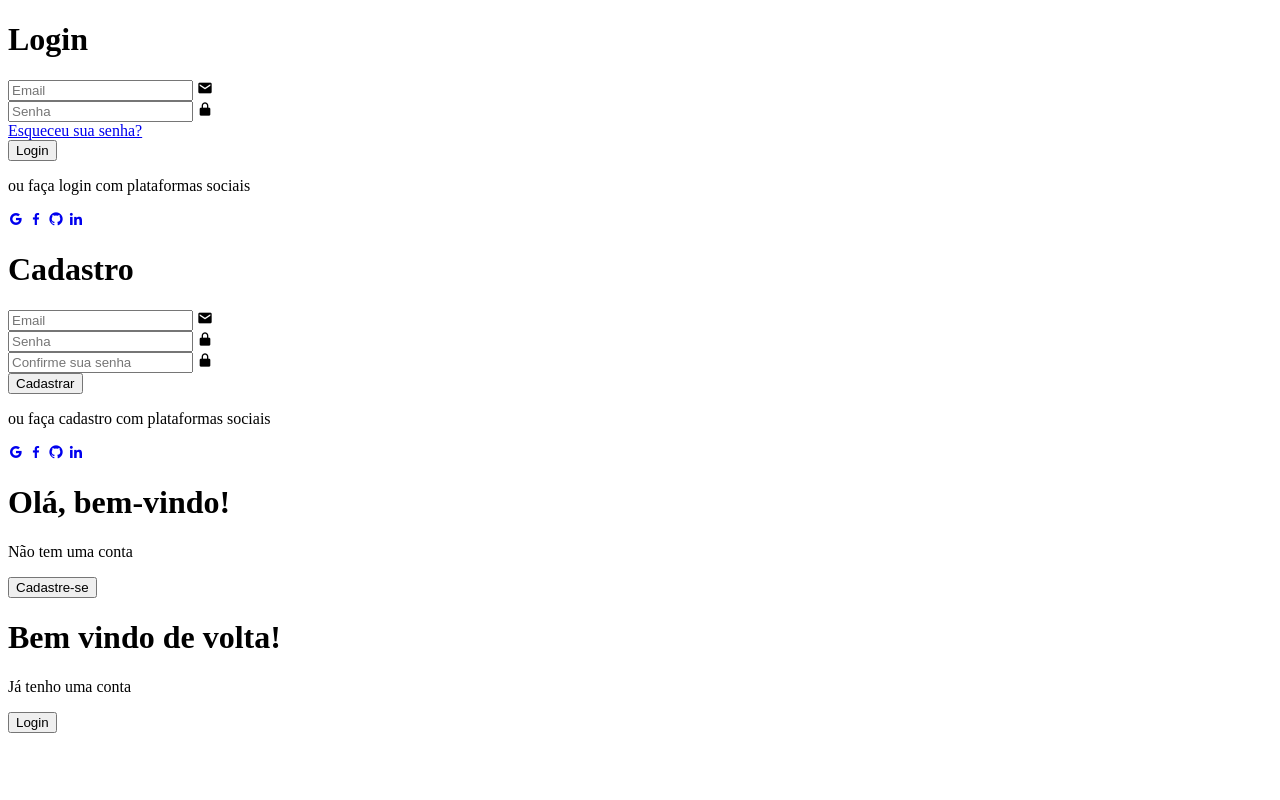
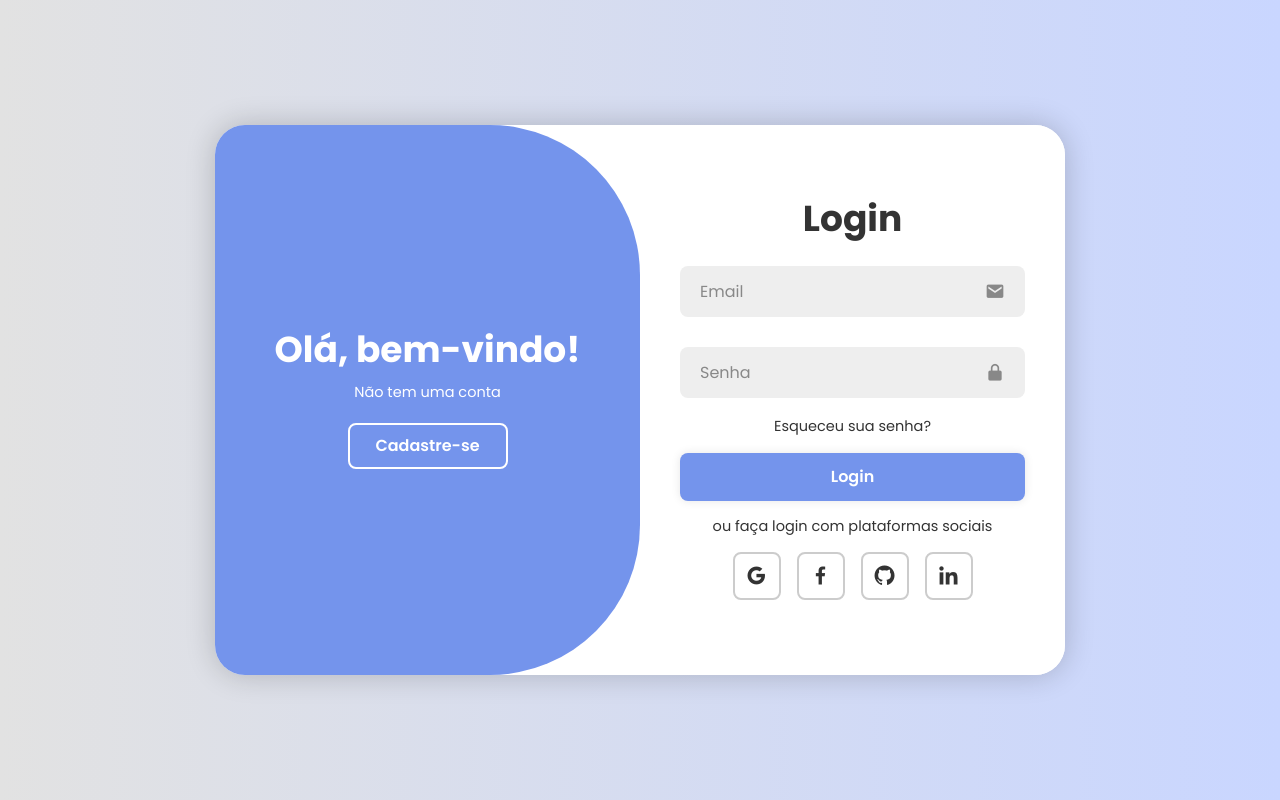
Before and after one commit to GabrielZubioli/front-api-login-school-work, a plain HTML site: page index.html in a window 1280 px wide. Drawn offline with nearby package versions, Linux system fonts and the light colour scheme; the site is published under a folder, as on GitHub Pages, so addresses that start at the root find nothing.

Commit message:
Update index.html

```diff
--- a/index.html
+++ b/index.html
@@ -6,7 +6,7 @@
     <meta name="viewport" content="width=device-width, initial-scale=1.0" />
     <title>Tela de Login Responsiva</title>
     <link href="https://unpkg.com/boxicons@2.1.4/css/boxicons.min.css" rel="stylesheet" />
-    <link rel="stylesheet" href="/css/style.css" />
+    <link rel="stylesheet" href="css/style.css" />
 </head>
 <body>
     <div class="container">
@@ -75,7 +75,7 @@
         </div>
     </div>
 
-    <script src="/js/script.js"></script>
-    <script src="/js/auth.js"></script>
+    <script src="js/script.js"></script>
+    <script src="js/auth.js"></script>
 </body>
 </html>
```
